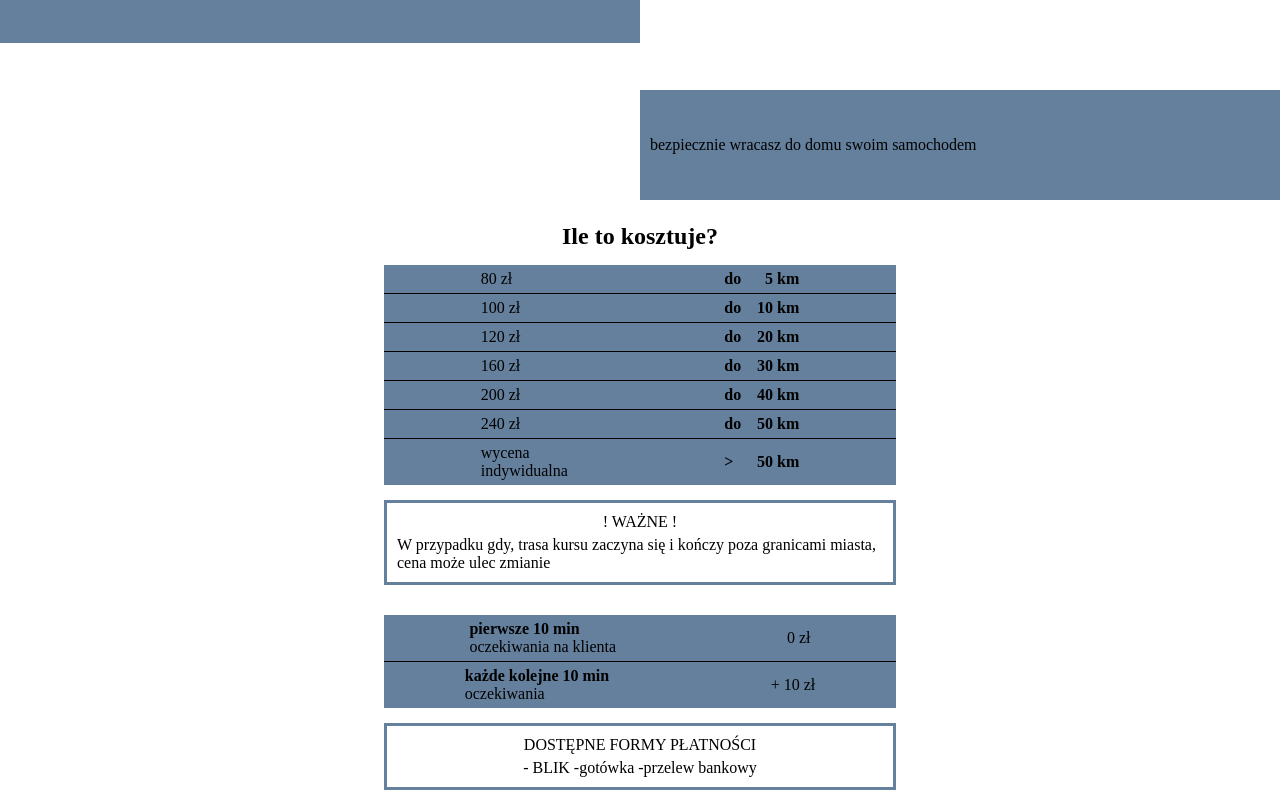
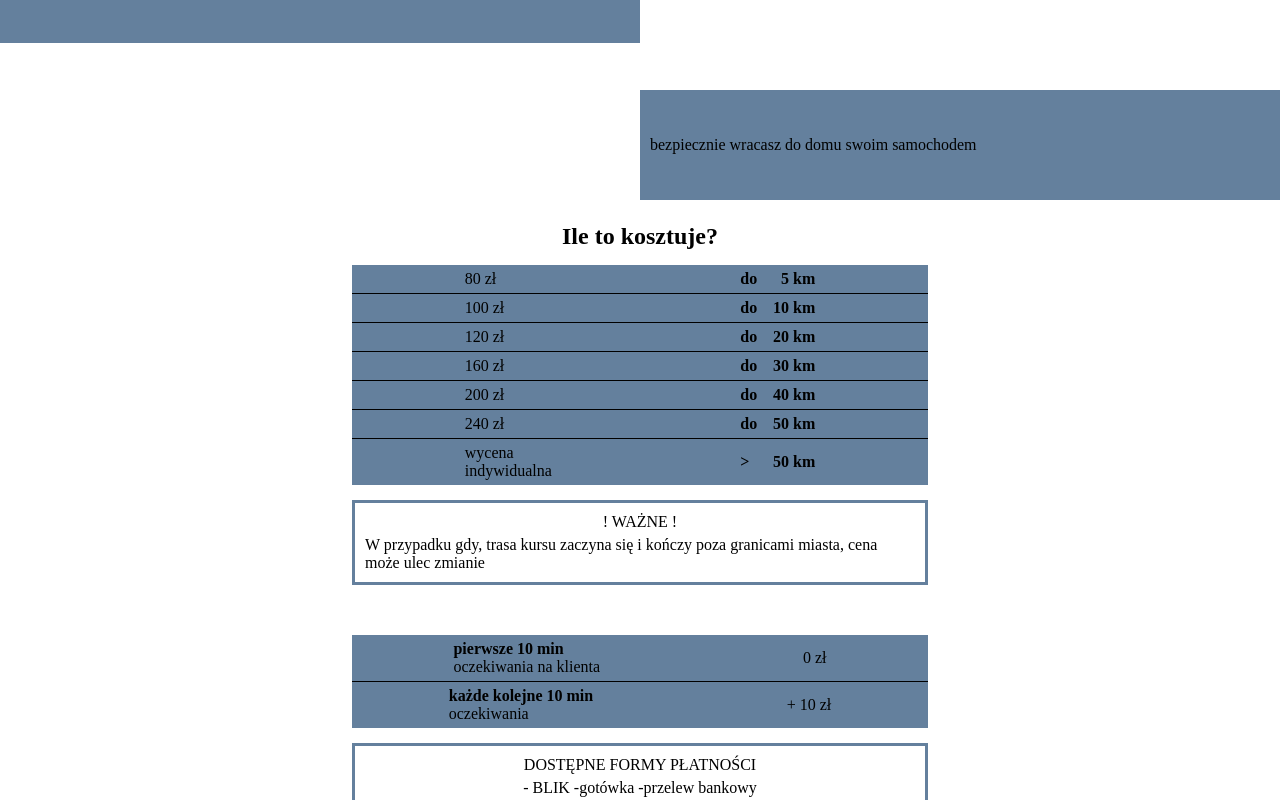
Before and after one commit to kj-ninja/call-lorenzo, a React (Create React App) app: page / in a window 1280 px wide. Shown: the part 526-1326 px from the top of the page. Built offline with nearby package versions, Linux system fonts and the light colour scheme.

Commit message:
add breakpoint for pc - global setting + pc style for 'how cost' only section

```diff
--- a/src/components/HowMuchIsIt/index.tsx
+++ b/src/components/HowMuchIsIt/index.tsx
@@ -9,7 +9,7 @@ const HowMuchIsIt = () => {
       <h2>Ile to kosztuje?</h2>
 
       <Pricing>
-        <div>
+        <div className="table">
         {prices.map((price) => (
           <div className="table-row">
             <div className='table-row__price-cell'>{price.price}</div>
--- a/src/components/HowMuchIsIt/styles.ts
+++ b/src/components/HowMuchIsIt/styles.ts
@@ -24,6 +24,7 @@ export const Pricing = styled.div`
     border-bottom: 1px solid black;
     background-color: ${(props) => props.theme.colors.secondaryColor};
   }
+
   .table-row:last-child {
     border-bottom: none;
   }
@@ -43,7 +44,8 @@ export const Pricing = styled.div`
 
   @media only screen and ${breakpoint.device.pc} {
     align-self: center;
-    width: 40%;
+    width: 45%;
+    margin-bottom: 20px;
   }
 `;
 
@@ -71,7 +73,7 @@ export const AdditionalFees = styled.div`
 
   @media only screen and ${breakpoint.device.pc} {
     align-self: center;
-    width: 40%;
+    width: 45%;
   }
 `;
 
```
